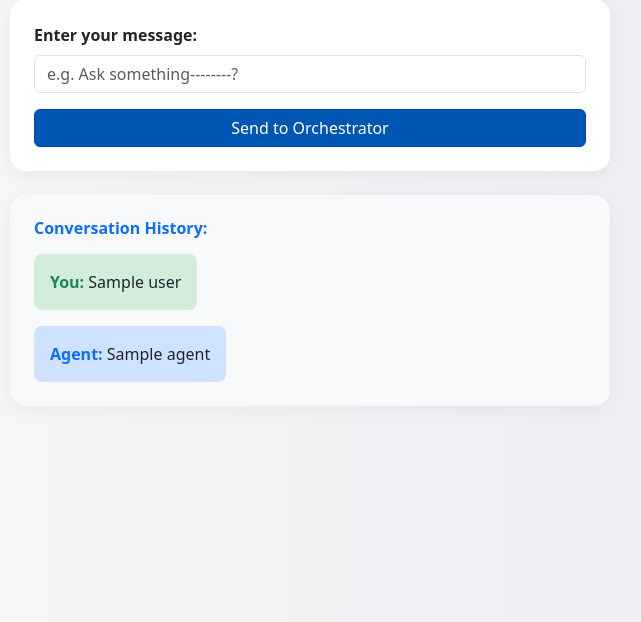
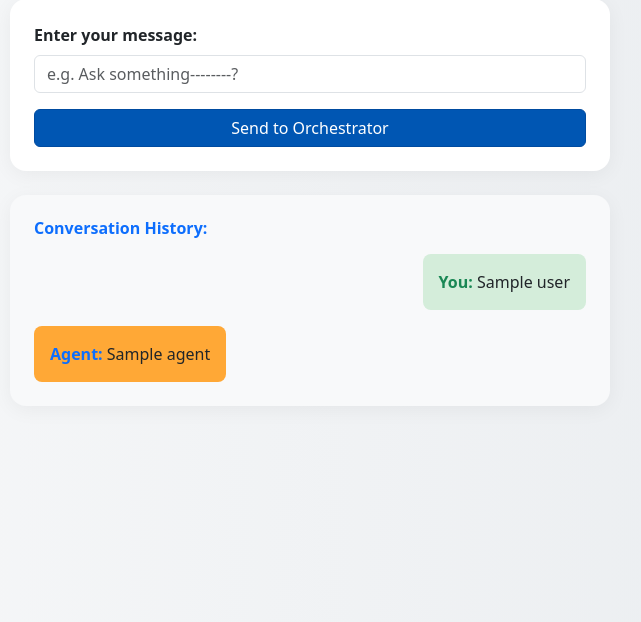
Before and after one commit to sravankumar-mode/a2a-test-client, a Flask app: template templates/index.html in a window 1280 px wide. Shown: the part 147-769 px from the top of the page, without its empty margins (330-971 px from the left). Run offline with Flask 3, Linux system fonts and the light colour scheme; the template is opened without the code that fills it: most values are stand-ins (such as "Sample title", 1, 10 or a date in 2020).

Commit message:
Update index.html

```diff
--- a/templates/index.html
+++ b/templates/index.html
@@ -68,13 +68,16 @@
                     <h6 class="fw-bold text-primary mb-3">Conversation History:</h6>
                     <div class="d-flex flex-column gap-3">
                         {% for turn in chat_history %}
-                            <div class="d-flex justify-content-start">
-                                <div class="p-3 rounded-3 text-dark" style="background-color: #d4edda; max-width: 75%;">
+                            <!-- User message (right aligned) -->
+                            <div class="d-flex justify-content-end">
+                                <div class="p-3 rounded-3 text-dark text-end" style="background-color: #d4edda; max-width: 75%;">
                                     <strong class="text-success">You:</strong> {{ turn.user }}
                                 </div>
                             </div>
+
+                            <!-- Agent message (left aligned) -->
                             <div class="d-flex justify-content-start">
-                                <div class="p-3 rounded-3 text-dark" style="background-color: #cfe2ff; max-width: 75%;">
+                                <div class="p-3 rounded-3 text-dark" style="background-color: #ffa836; max-width: 75%;">
                                     <strong class="text-primary">Agent:</strong> {{ turn.agent }}
                                 </div>
                             </div>
```
